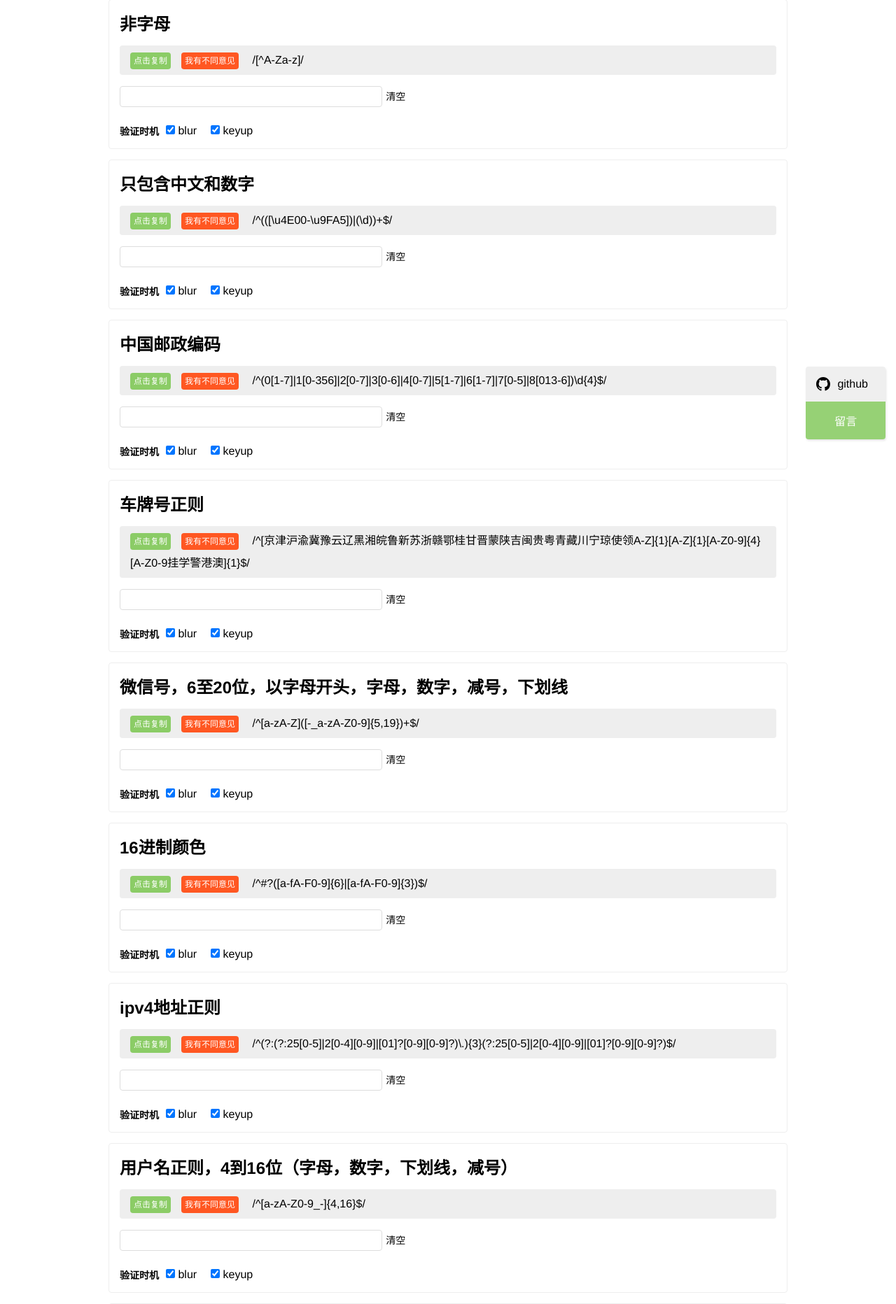
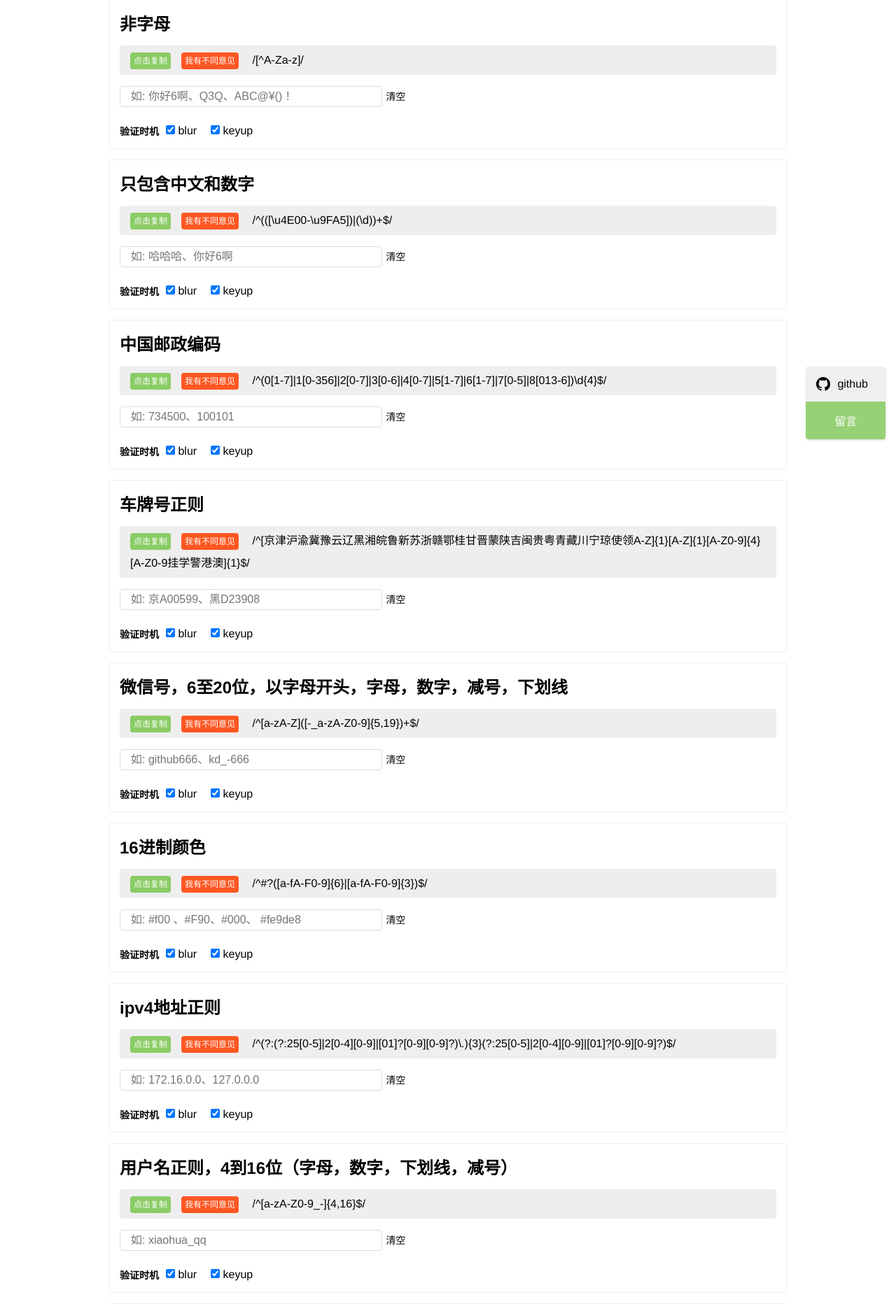
Before and after one commit to Saint-Prince/any-rule, a Vue app: page / in a window 1280 px wide. Shown: the part 157-2021 px from the top of the page at 70% size. Built offline with nearby package versions, Linux system fonts and the light colour scheme.

Commit message:
修改QQ正则并增加URL正则

```diff
--- a/src/App.vue
+++ b/src/App.vue
@@ -39,7 +39,7 @@
       <ul v-if="0 < rules.length" class="list">
         <li
           @mouseenter="mouseenterHandler(index)"
-          v-for="({title, rule, events}, index) in rules"
+          v-for="({title, rule, example, events}, index) in rules"
           :key="title"
           class="row"
         >
@@ -55,6 +55,7 @@
               <input
                 ref="input"
                 v-model="list[index].value"
+                :placeholder="example"
                 @blur="check(index, 'blur')"
                 @keyup="check(index, 'keyup')"
               >
--- a/src/RULES.js
+++ b/src/RULES.js
@@ -1,99 +1,127 @@
-module.exports = [{
+module.exports = [
+  {
+    title: 'URL正则',
+    rule: /^((https?|ftp|file):\/\/)?([\da-z\.-]+)\.([a-z\.]{2,6})(\/\w\.-]*)*\/?$/,
+    example: '如: www.qq.com 、file:///C:/Users/KD/index.js'
+  },
+  {
     title: '手机号',
     rule: /^1((3[\d])|(4[5,6,9])|(5[0-3,5-9])|(6[5-7])|(7[0-8])|(8[1-3,5-8])|(9[1,8,9]))\d{8}$/,
-}, {
+    example: '如: 18311006933、17888829981'
+  },
+  {
     title: '大写字母',
     rule: /^[A-Z]+$/,
-}, {
+    example: '如: ABC、KD'
+  },
+  {
     title: '日期,如: 2000-01-01',
     rule: /^\d{4}(-)\d{1,2}\1\d{1,2}$/,
-}, {
+    example: '如: 1990-12-12、2020-01-01'
+  },
+  {
     title: 'email地址',
     rule: /^\w+([-+.]\w+)*@\w+([-.]\w+)*\.\w+([-.]\w+)*$/,
-}, {
+    example: '如: 90203918@qq.com、nbilly@126.com'
+  },
+  {
     title: '国内座机电话,如: 0341-86091234',
     rule: /\d{3}-\d{8}|\d{4}-\d{7}/,
+    example: '如: 0936-4211235'
   },
   {
     title: '身份证号(15位、18位数字)，最后一位是校验位，可能为数字或字符X',
     rule: /(^\d{15}$)|(^\d{18}$)|(^\d{17}(\d|X|x)$)/,
+    example: '如: 622223199912051311'
   },
-
   {
     title: '帐号是否合法(字母开头，允许5-16字节，允许字母数字下划线组合',
-    rule: /^[a-zA-Z][a-zA-Z0-9_]{4,15}$/
+    rule: /^[a-zA-Z][a-zA-Z0-9_]{4,15}$/,
+    example: '如: justin、justin1989、justin_666'
   },
-
   {
     title: '只包含中文',
-    rule: /^[\u4E00-\u9FA5]/
+    rule: /^[\u4E00-\u9FA5]/,
+    example: '如: 正则、前端'
   },
   {
     title: '是否小数',
-    rule: /^\d+\.\d+$/
+    rule: /^\d+\.\d+$/,
+    example: '如: 0.0、0.09'
   },
-
   {
     title: '是否电话格式(手机和座机)',
-    rule: /^((0\d{2,3}-\d{7,8})|(1[345789]\d{9}))$/
+    rule: /^((0\d{2,3}-\d{7,8})|(1[345789]\d{9}))$/,
+    example: '如: 0936-4211236、19888978261'
   },
-
   {
     title: '是否8位纯数字',
-    rule: /^[0-9]{8}$/
+    rule: /^[0-9]{8}$/,
+    example: '如: 12345678'
   },
-
   {
     title: '是否html标签',
-    rule: /<(.*)>.*<\/\1>|<(.*) \/>/
+    rule: /<(.*)>.*<\/\1>|<(.*) \/>/,
+    example: '如: <div> </div>'
   },
-
   {
     title: '是否qq号格式正确',
-    rule: /^[1-9]*[1-9][0-9]*$/
+    rule: /^[1-9][0-9]{4,10}$/,
+    example: '如: 903013545、9020304'
   },
-
   {
     title: '是否由数字和字母组成',
-    rule: /^[A-Za-z0-9]+$/
+    rule: /^[A-Za-z0-9]+$/,
+    example: '如: james666、haha233hi'
   },
-
   {
     title: '是否小写字母组成',
-    rule: /^[a-z]+$/
+    rule: /^[a-z]+$/,
+    example: '如: russel'
   },
-
   {
     title: '密码强度正则，最少6位，包括至少1个大写字母，1个小写字母，1个数字，1个特殊字符',
-    rule: /^.*(?=.{6,})(?=.*\d)(?=.*[A-Z])(?=.*[a-z])(?=.*[!@#$%^&*? ]).*$/
+    rule: /^.*(?=.{6,})(?=.*\d)(?=.*[A-Z])(?=.*[a-z])(?=.*[!@#$%^&*? ]).*$/,
+    example: '如: Kd@curry666'
   },
-
   {
     title: '用户名正则，4到16位（字母，数字，下划线，减号）',
-    rule: /^[a-zA-Z0-9_-]{4,16}$/
+    rule: /^[a-zA-Z0-9_-]{4,16}$/,
+    example: '如: xiaohua_qq'
   },
   {
     title: 'ipv4地址正则',
-    rule: /^(?:(?:25[0-5]|2[0-4][0-9]|[01]?[0-9][0-9]?)\.){3}(?:25[0-5]|2[0-4][0-9]|[01]?[0-9][0-9]?)$/
+    rule: /^(?:(?:25[0-5]|2[0-4][0-9]|[01]?[0-9][0-9]?)\.){3}(?:25[0-5]|2[0-4][0-9]|[01]?[0-9][0-9]?)$/,
+    example: '如: 172.16.0.0、127.0.0.0'
   },
   {
     title: '16进制颜色',
-    rule: /^#?([a-fA-F0-9]{6}|[a-fA-F0-9]{3})$/
+    rule: /^#?([a-fA-F0-9]{6}|[a-fA-F0-9]{3})$/,
+    example: '如: #f00 、#F90、#000、 #fe9de8'
   },
-
   {
     title: '微信号，6至20位，以字母开头，字母，数字，减号，下划线',
-    rule: /^[a-zA-Z]([-_a-zA-Z0-9]{5,19})+$/
+    rule: /^[a-zA-Z]([-_a-zA-Z0-9]{5,19})+$/,
+    example: '如: github666、kd_-666'
   },
-
-{ title: '车牌号正则', rule: /^[京津沪渝冀豫云辽黑湘皖鲁新苏浙赣鄂桂甘晋蒙陕吉闽贵粤青藏川宁琼使领A-Z]{1}[A-Z]{1}[A-Z0-9]{4}[A-Z0-9挂学警港澳]{1}$/ },
-{ title: '中国邮政编码', rule: /^(0[1-7]|1[0-356]|2[0-7]|3[0-6]|4[0-7]|5[1-7]|6[1-7]|7[0-5]|8[013-6])\d{4}$/ },
+  {
+    title: '车牌号正则',
+    rule: /^[京津沪渝冀豫云辽黑湘皖鲁新苏浙赣鄂桂甘晋蒙陕吉闽贵粤青藏川宁琼使领A-Z]{1}[A-Z]{1}[A-Z0-9]{4}[A-Z0-9挂学警港澳]{1}$/,
+    example: '如: 京A00599、黑D23908'
+  },
+  {
+    title: '中国邮政编码',
+    rule: /^(0[1-7]|1[0-356]|2[0-7]|3[0-6]|4[0-7]|5[1-7]|6[1-7]|7[0-5]|8[013-6])\d{4}$/,
+    example: '如: 734500、100101'
+  },
   {
     title: '只包含中文和数字',
-    rule: /^(([\u4E00-\u9FA5])|(\d))+$/
+    rule: /^(([\u4E00-\u9FA5])|(\d))+$/,
+    example: '如: 哈哈哈、你好6啊'
   },
   {
     title: '非字母',
-    rule: /[^A-Za-z]/
+    rule: /[^A-Za-z]/,
+    example: '如: 你好6啊、Q3Q、ABC@¥()！'
   }
 ];
```
Also changed, not shown: 2 other files (tests, documents, lock files or other folders). Lines whose indentation alone changed are shown as unchanged.
